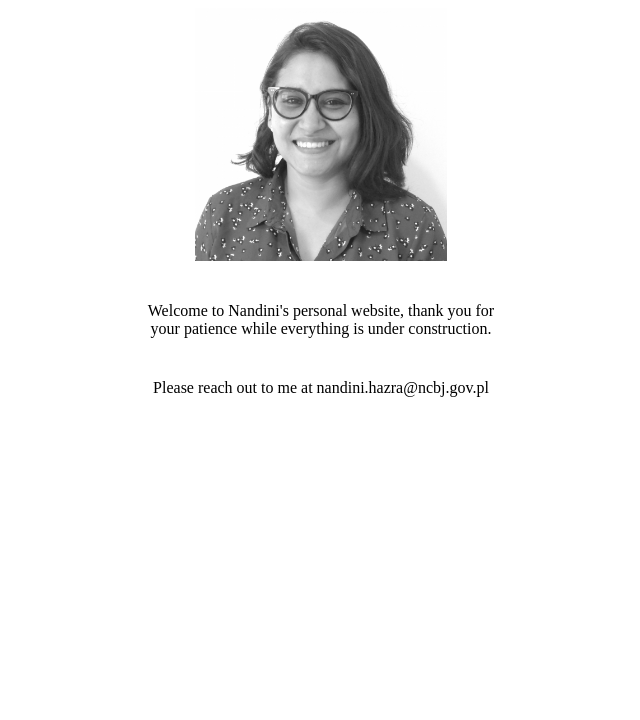
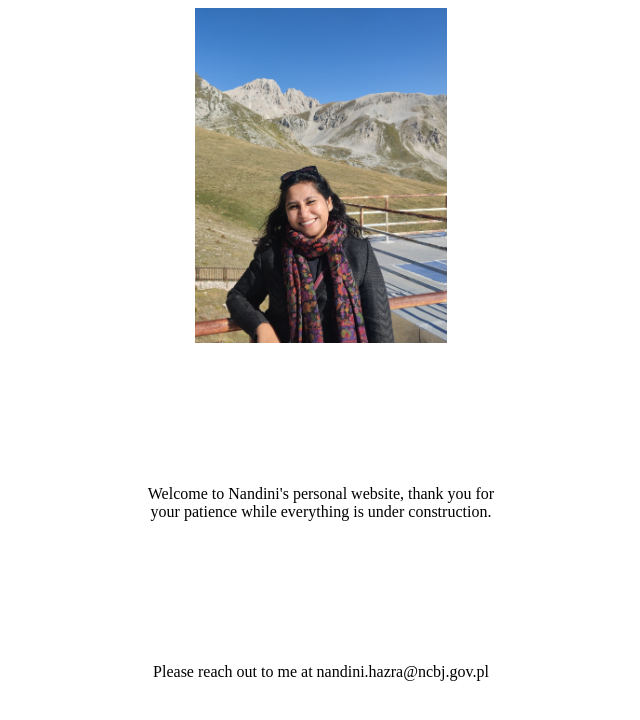
Before and after one commit to nandinihazra/nandinihazra.github.io, a plain HTML site: page index.html in a window 1280 px wide. Shown: the whole page, without its empty margins (319-959 px from the left). Drawn offline with Linux system fonts and the light colour scheme.

Commit message:
Update index.html

```diff
--- a/index.html
+++ b/index.html
@@ -1,10 +1,10 @@
 <html>
 <style>
-  p {width:30%;font:Times New Roman;padding-top:2%;}
+  p {width:30%;font:Times New Roman;padding-top:10%;}
 </style>
 <body>
 <center>
-  <img src='picture_nandini2.jpg' width='20%' alt='Me!'/>
+  <img src='nandini_gransasso.jpg' width='20%' alt='Me!'/>
   <p>Welcome to Nandini's personal website, thank you for your patience while everything is under construction.</p>
   <p>Please reach out to me at nandini.hazra@ncbj.gov.pl</p>
 
```
